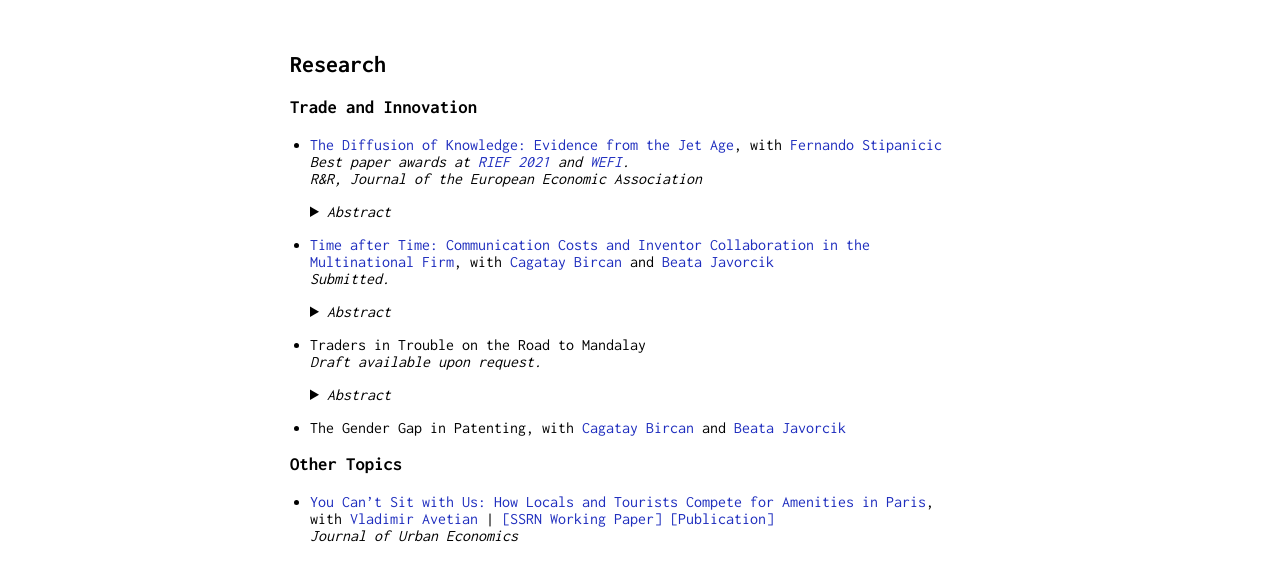
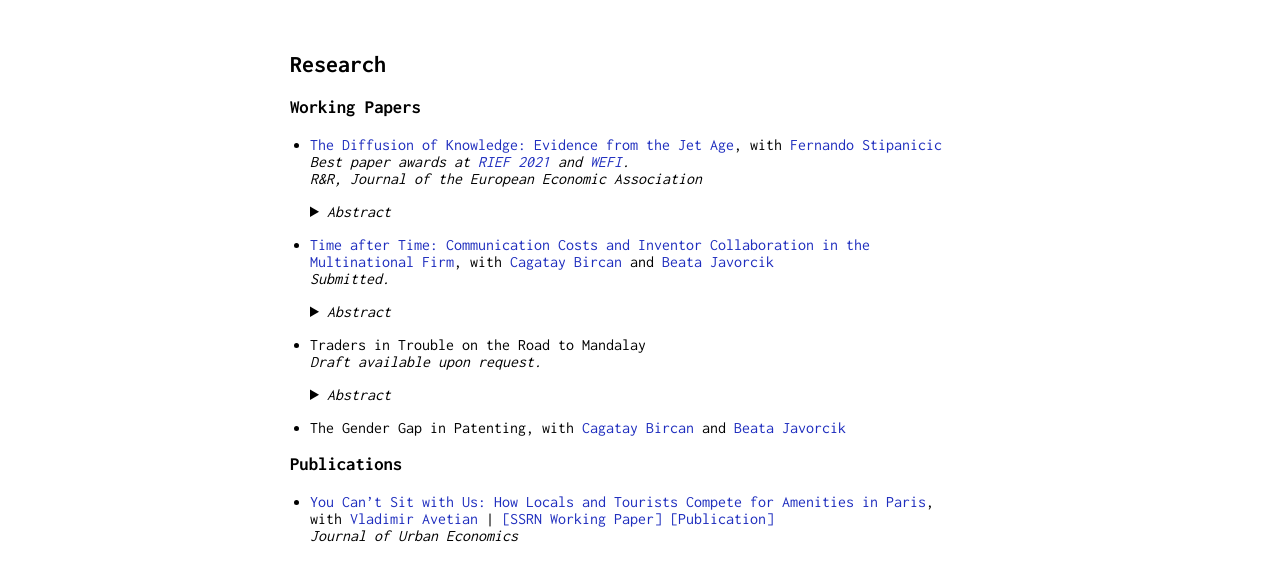
Before and after one commit to paustefa/paustefa.github.io, a Jekyll site: the page built from index.md, in a window 1280 px wide. Shown: the part 312-873 px from the top of the page. Built offline with Jekyll 4.4.1, drawn with Linux system fonts in a browser that asks for light colours.

Commit message:
Update section titles for clarity and organization

```diff
--- a/index.md
+++ b/index.md
@@ -16,7 +16,7 @@ All views expressed here are my own and not those of my employer.
 
 ## Research
 
-### Trade and Innovation
+### Working Papers
 
 - [The Diffusion of Knowledge: Evidence from the Jet Age](https://fernandostipanicic.github.io/files/PaulyStipanicic_jets_innovation.pdf), with [Fernando Stipanicic](https://fernandostipanicic.github.io/)\
 	_Best paper awards at [RIEF 2021](https://sites.google.com/site/riefnetwork) and [WEFI](https://www.workshop-efi.com/student-workshop)._\
@@ -82,7 +82,7 @@ are the most resilient. Overall, this suggests that the risk of losing shipments
 
 - The Gender Gap in Patenting, with [Cagatay Bircan](http://cagataybircan.com/) and [Beata Javorcik](http://users.ox.ac.uk/~econ0247/)
 
-### Other Topics
+### Publications
 
 - [You Can't Sit with Us: How Locals and Tourists Compete for Amenities in Paris](tourism.pdf), with [Vladimir Avetian](https://vladimir-avetian.github.io/) | [[SSRN Working Paper]](https://papers.ssrn.com/sol3/papers.cfm?abstract_id=4585524) [[Publication]](https://www.sciencedirect.com/science/article/abs/pii/S0094119025000385)\
 	_Journal of Urban Economics_
```
